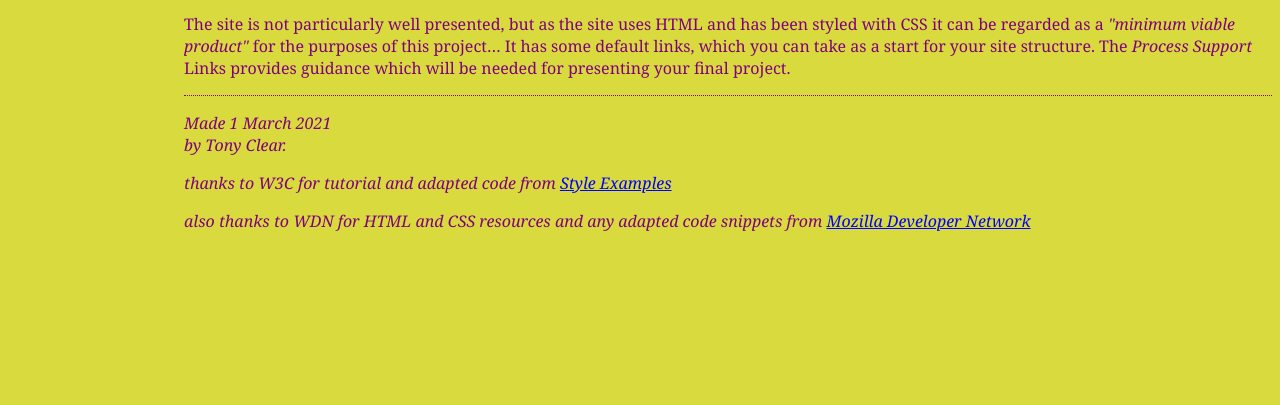
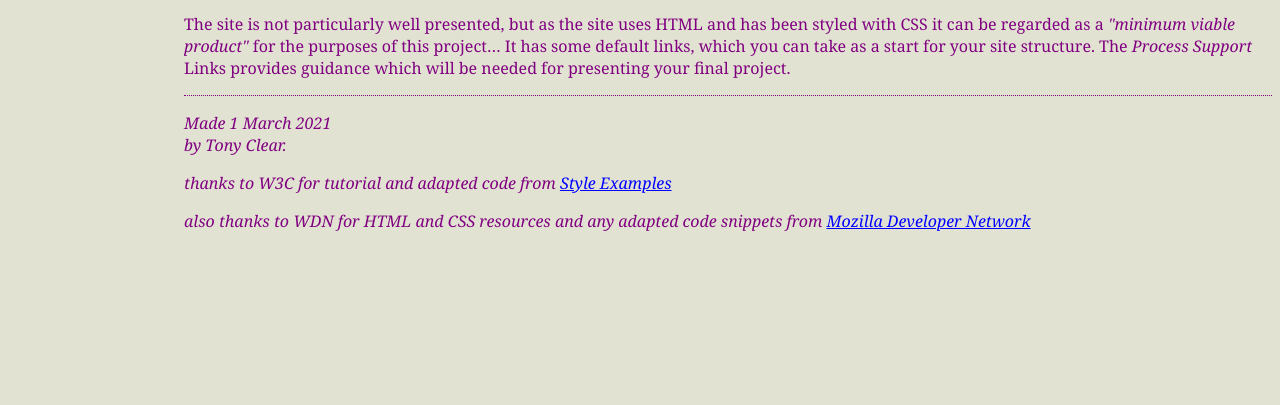
Before and after one commit to TateH-AUTUNI/Assignment3-0805, a plain HTML site: page index.html in a window 1280 px wide. Shown: the part 395-800 px from the top of the page. Drawn offline with Linux system fonts and the light colour scheme.

Commit message:
test commit

```diff
--- a/styles/mystyles.css
+++ b/styles/mystyles.css
@@ -3,7 +3,7 @@
    font-family: Georgia, "Times New Roman",
           Times, serif;
 		  color: purple;
-    background-color: #d8da3d }
+    background-color: #e2e2d3 }
 	 ul.navbar {
     list-style-type: none;
     padding: 0;
```
